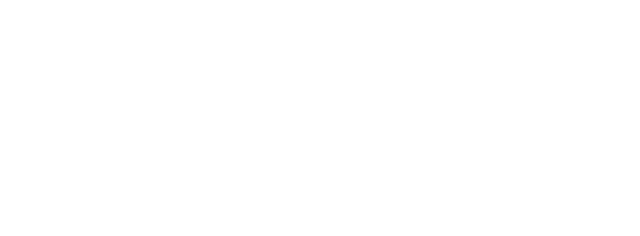
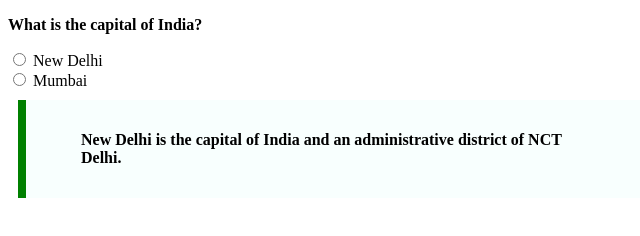
Before and after one commit to acciojob/trivia-arjundevlop, a website: page main.html in a window 1280 px wide. Shown: the whole page, without its empty margins (0-640 px from the left). Drawn offline with Linux system fonts and the light colour scheme.

Commit message:
created a submission

```diff
--- a/main.html
+++ b/main.html
@@ -8,6 +8,17 @@
 
 <body>
 	<!-- the entire body must be written by student -->
+	<p><b>What is the capital of India?</b></p>
+	<input type="radio">
+	<label for="delhi">New Delhi
+		<br>
+	<input type="radio">
+	<label for="delhi">Mumbai
+	<div class = "ans">
+	<blockquote cite="https://en.wikipedia.org/wiki/New_Delhi">
+		New Delhi is the capital of India and an administrative district of NCT Delhi.
+	</blockquote>
+	</div>
     <script type="text/javascript" src="./script.js">
 </script>
 
--- a/styles.css
+++ b/styles.css
@@ -1,2 +1,10 @@
 
 /* Your CSS Code here. */
+.ans{
+	max-width: 600px;
+	margin: 10px;
+	padding: 15px;
+	border-left: 8px solid green;
+	background-color: #f8fffe;
+	font-weight: bold;
+}
```
